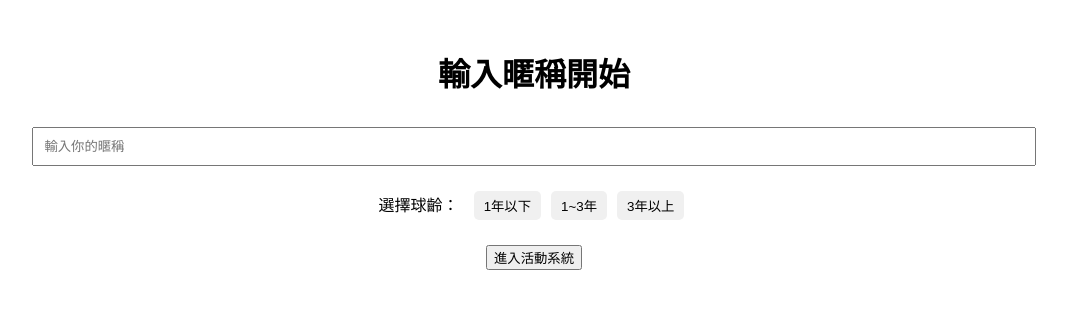
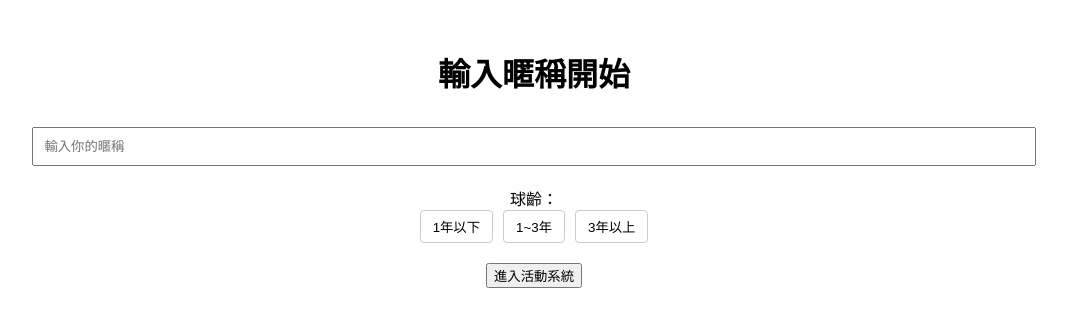
Before and after one commit to MRKENTW/badminton-app, a Next.js app: page / in a window 1280 px wide. Shown: the top 326 px of the page, without its empty margins (106-1173 px from the left). Built offline with nearby package versions, Linux system fonts and the light colour scheme.

Commit message:
Update index.tsx

```diff
--- a/pages/index.tsx
+++ b/pages/index.tsx
@@ -1,31 +1,39 @@
 import { useState } from "react";
 import { useRouter } from "next/router";
+import { v4 as uuidv4 } from "uuid";
 
 export default function HomePage() {
   const [nickname, setNickname] = useState("");
+  const [experience, setExperience] = useState(""); // 新增球齡
   const [submitted, setSubmitted] = useState(false);
-  const [experience, setExperience] = useState(""); // 球齡
   const router = useRouter();
 
-  const handleSubmit = () => {
-    if (nickname.trim() && experience) {
-      const experienceMap: Record<string, number> = {
+  const experienceOptions = ["1年以下", "1~3年", "3年以上"];
+  const winRateMap: Record<string, number> = {
     "1年以下": 35,
     "1~3年": 50,
     "3年以上": 65,
   };
-      const winRate = experienceMap[experience]; // 可用於後端儲存
 
-      console.log("暱稱:", nickname);
-      console.log("球齡:", experience);
-      console.log("預設勝率:", winRate);
+  const handleSubmit = async () => {
+    if (!nickname.trim() || !experience) return;
+
+    const userId = uuidv4();
+    const winRate = winRateMap[experience];
+    const createdAt = new Date().toISOString(); // 加入建立時間
+
+    await fetch("https://script.google.com/macros/s/你的SCRIPT_ID/exec", {
+      method: "POST",
+      body: JSON.stringify({
+        nickname,
+        userId,
+        winRate,
+        activityId: "",
+        createdAt, // <-- 傳送新增欄位
+      }),
+    });
 
     setSubmitted(true);
-    }
-  };
-
-  const handleCreate = () => {
-    router.push("/create");
   };
 
   if (!submitted) {
@@ -39,22 +47,23 @@ export default function HomePage() {
           style={{ padding: 10, width: "80%", margin: 10 }}
         />
         <div style={{ marginTop: 10 }}>
-          <label style={{ marginRight: 10 }}>選擇球齡：</label>
-          {["1年以下", "1~3年", "3年以上"].map((level) => (
+          <label>球齡：</label>
+          <div style={{ display: "flex", justifyContent: "center", gap: 10 }}>
+            {experienceOptions.map((opt) => (
               <button
-              key={level}
-              onClick={() => setExperience(level)}
+                key={opt}
+                onClick={() => setExperience(opt)}
                 style={{
-                margin: 5,
-                padding: "5px 10px",
-                backgroundColor: experience === level ? "#b3e5fc" : "#f0f0f0",
-                border: "none",
-                borderRadius: 5,
+                  background: experience === opt ? "#a0e7f8" : "white",
+                  padding: "6px 12px",
+                  border: "1px solid #ccc",
+                  borderRadius: 4,
                 }}
               >
-              {level}
+                {opt}
               </button>
             ))}
+          </div>
         </div>
         <button style={{ marginTop: 20 }} onClick={handleSubmit}>
           進入活動系統
@@ -67,7 +76,7 @@ export default function HomePage() {
     <div style={{ padding: 20 }}>
       <h1>你好，{nickname}</h1>
       <div style={{ display: "flex", gap: 10, marginTop: 20 }}>
-        <button onClick={handleCreate}>+ 建立活動</button>
+        <button onClick={() => router.push("/create")}>+ 建立活動</button>
         <button>+ 加入活動</button>
       </div>
     </div>
```
Lines whose indentation alone changed are shown as unchanged.
